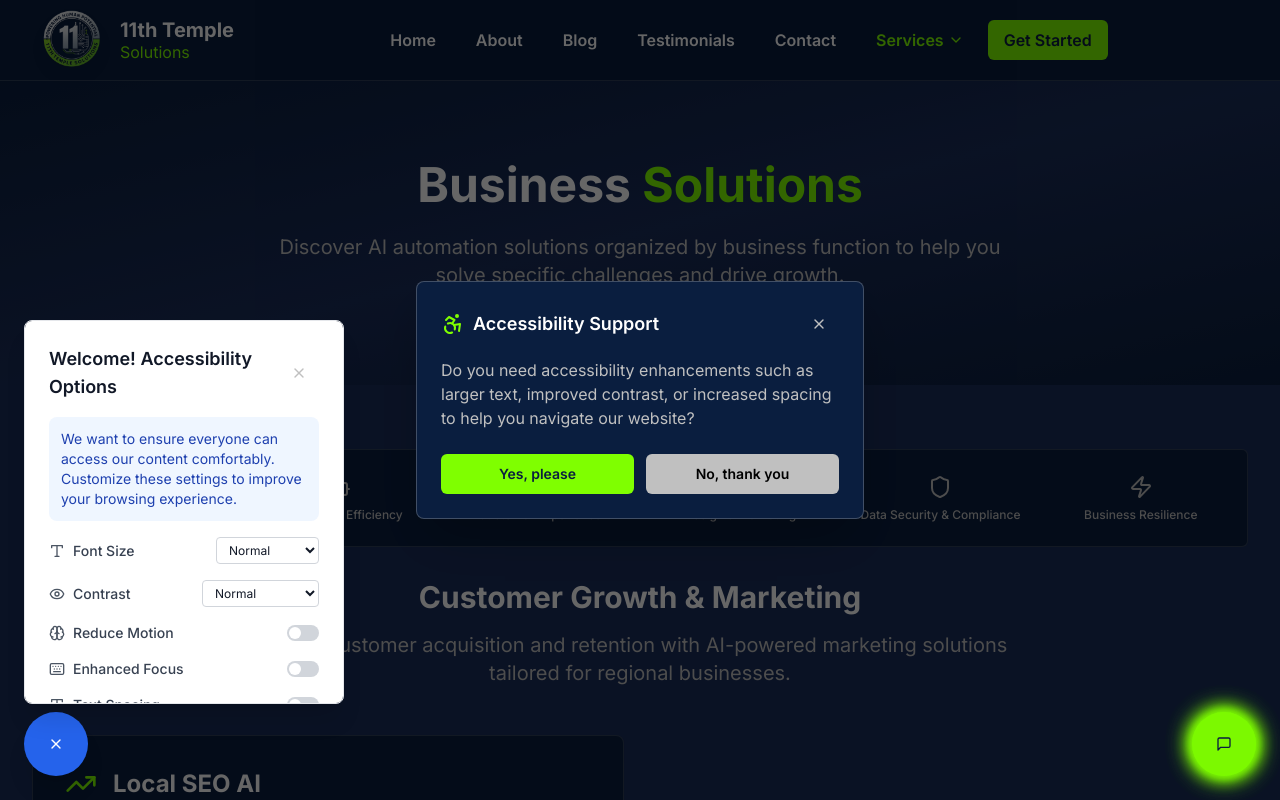
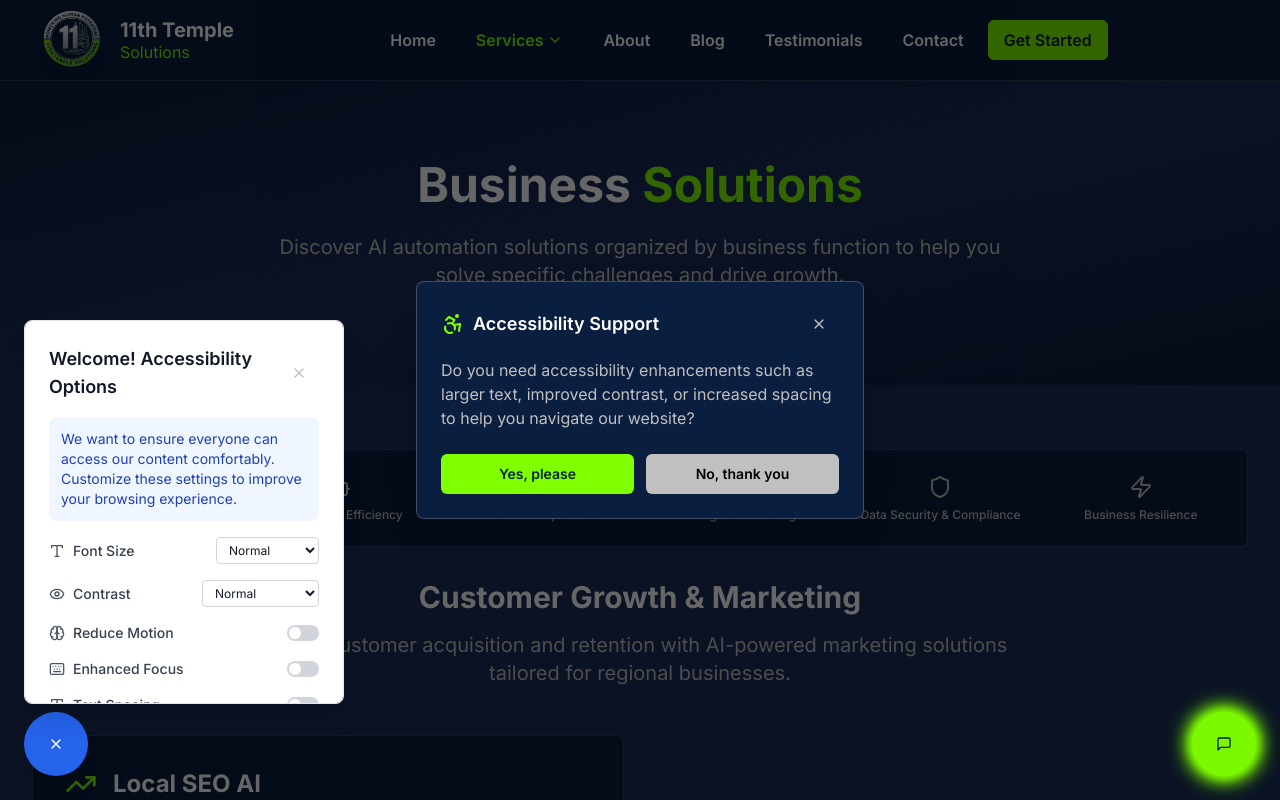
Before and after one commit to Satanika218/local-ai-pulse, a React (Vite) app: page /solutions in a window 1280 px wide. Shown: the top 800 px of the page. Built offline with nearby package versions, Linux system fonts and the light colour scheme.

Commit message:
Rearrange navigation items
Positioned "Services" navigation item after "Home" in the header.

```diff
--- a/src/components/Navigation.tsx
+++ b/src/components/Navigation.tsx
@@ -1,3 +1,4 @@
+
 import { useState } from "react";
 import { Link, useLocation } from "react-router-dom";
 import { Menu, X, ChevronDown } from "lucide-react";
@@ -9,7 +10,7 @@ import {
   DropdownMenuItem,
 } from "@/components/ui/dropdown-menu";
 
-// Main navigation items (for both inline and mobile)
+// Main navigation items (excluding Services for special placement)
 const navItems = [
   { name: "Home", path: "/" },
   { name: "About", path: "/about" },
@@ -71,22 +72,19 @@ const Navigation = () => {
 
           {/* Inline navigation for md+ screens */}
           <div className="hidden md:flex flex-1 items-center justify-center space-x-2 font-semibold">
-            {navItems.map((item) =>
-              item.name !== "Services" ? (
+            {/* Home */}
             <Link
-                  key={item.name}
-                  to={item.path}
+              key="Home"
+              to="/"
               className={`px-4 py-2 text-sm xl:text-base rounded-md transition-colors duration-200 ${
-                    isActive(item.path)
+                isActive("/")
                   ? "text-brand-lime underline"
                   : "text-white hover:text-brand-lime hover:underline"
               }`}
             >
-                  {item.name}
+              Home
             </Link>
-              ) : null
-            )}
-            {/* "Services" as a Link + Dropdown */}
+            {/* Services Dropdown - immediately after Home */}
             <DropdownMenu>
               <DropdownMenuTrigger asChild>
                 <div className="relative group">
@@ -98,10 +96,6 @@ const Navigation = () => {
                         : "text-white hover:text-brand-lime hover:underline"
                     }`}
                     aria-label="Services"
-                    // Prevent triggering dropdown when ctrl/cmd clicking
-                    onClick={e => {
-                      // Let keyboard modifiers pass through, but also keep dropdown accessible on hover
-                    }}
                     style={{ userSelect: 'none', cursor: 'pointer' }}
                   >
                     Services
@@ -128,6 +122,22 @@ const Navigation = () => {
                 ))}
               </DropdownMenuContent>
             </DropdownMenu>
+            {/* The rest of main nav items */}
+            {navItems
+              .filter((item) => item.name !== "Home")
+              .map((item) => (
+                <Link
+                  key={item.name}
+                  to={item.path}
+                  className={`px-4 py-2 text-sm xl:text-base rounded-md transition-colors duration-200 ${
+                    isActive(item.path)
+                      ? "text-brand-lime underline"
+                      : "text-white hover:text-brand-lime hover:underline"
+                  }`}
+                >
+                  {item.name}
+                </Link>
+              ))}
             {/* Get Started button */}
             <Link to="/consultation" className="ml-2">
               <Button className="bg-brand-lime text-brand-navy hover:bg-brand-lime-dark font-semibold text-sm xl:text-base whitespace-nowrap">
@@ -157,28 +167,23 @@ const Navigation = () => {
         {isMenuOpen && (
           <div className="border-t border-brand-silver/20 bg-brand-navy-light md:hidden z-50">
             <div className="px-2 pt-2 pb-3 space-y-1">
-              {navItems.map((item) =>
-                item.name !== "Services" ? (
+              {/* Home, then Services, then rest */}
               <Link
-                    key={item.name}
-                    to={item.path}
+                key="Home-mobile"
+                to="/"
                 className={`block px-3 py-2 text-base transition-colors duration-200 no-underline ${
-                      isActive(item.path)
+                  isActive("/")
                     ? "text-brand-lime underline"
                     : "text-white hover:text-brand-lime hover:underline"
                 }`}
                 onClick={() => setIsMenuOpen(false)}
               >
-                    {item.name}
+                Home
               </Link>
-                ) : null
-              )}
               {/* Services as a link and submenu trigger in burger menu */}
               <DropdownMenu>
                 <DropdownMenuTrigger asChild>
-                  <div className="w-full flex justify-between items-center px-3 py-2 text-base transition-colors duration-200 select-none cursor-pointer
-                    group
-                    ">
+                  <div className="w-full flex justify-between items-center px-3 py-2 text-base transition-colors duration-200 select-none cursor-pointer group">
                     <Link
                       to="/services"
                       className={`flex-grow block ${
@@ -212,6 +217,22 @@ const Navigation = () => {
                   ))}
                 </DropdownMenuContent>
               </DropdownMenu>
+              {navItems
+                .filter((item) => item.name !== "Home")
+                .map((item) => (
+                  <Link
+                    key={item.name + "-mobile"}
+                    to={item.path}
+                    className={`block px-3 py-2 text-base transition-colors duration-200 no-underline ${
+                      isActive(item.path)
+                        ? "text-brand-lime underline"
+                        : "text-white hover:text-brand-lime hover:underline"
+                    }`}
+                    onClick={() => setIsMenuOpen(false)}
+                  >
+                    {item.name}
+                  </Link>
+                ))}
               <div className="pt-2">
                 <Link to="/consultation" onClick={() => setIsMenuOpen(false)}>
                   <Button className="w-full bg-brand-lime text-brand-navy hover:bg-brand-lime-dark font-semibold">
```
Lines whose indentation alone changed are shown as unchanged.
